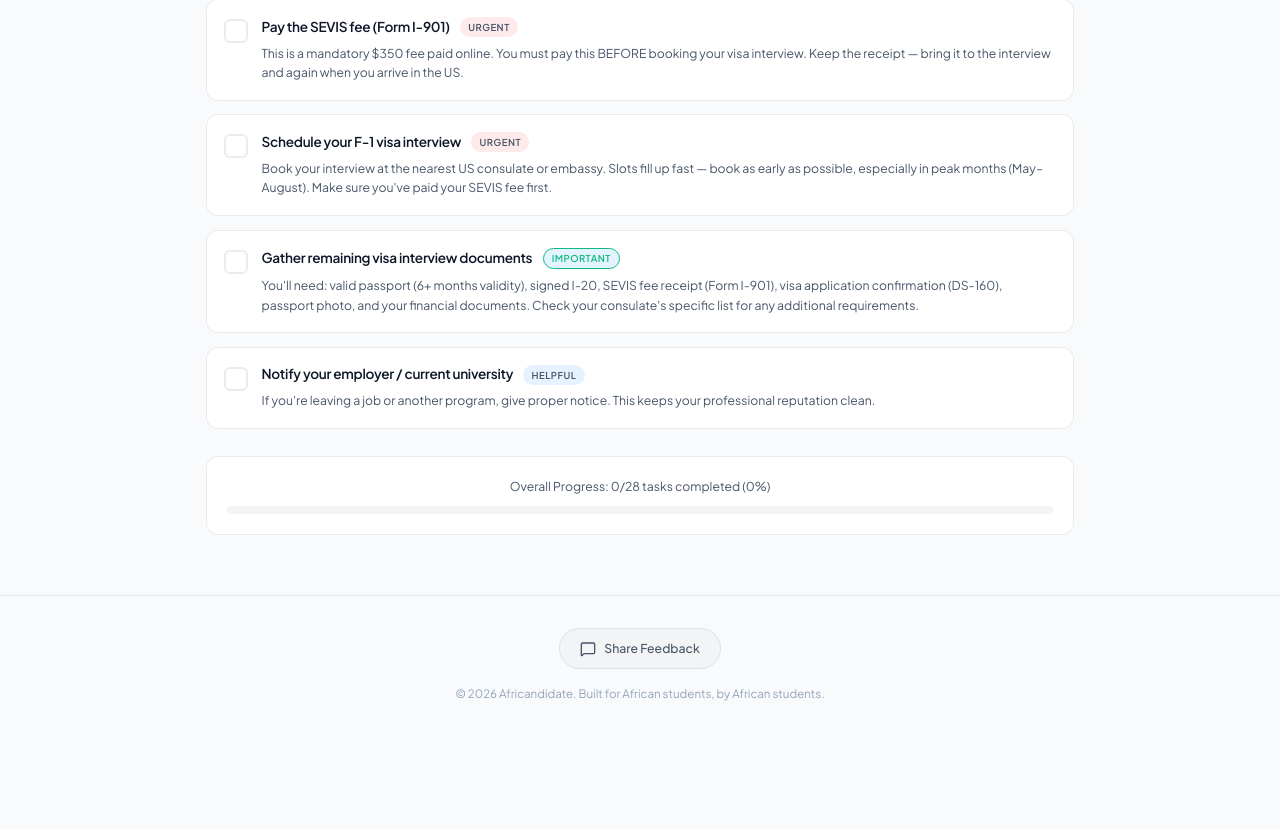
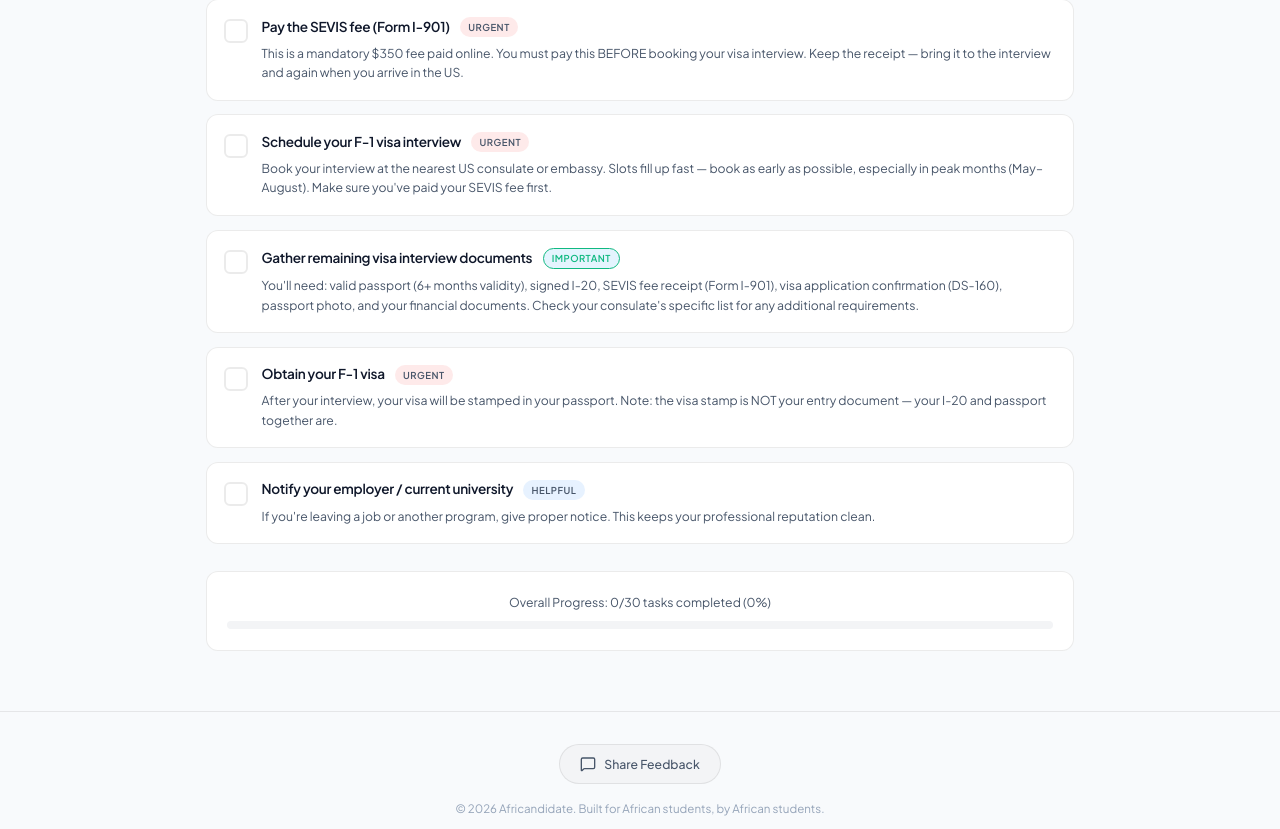
Before and after one commit to legacyindeed/Africandidate, a React (Vite) app: page /pre-arrival in a window 1280 px wide. Shown: the part 680-1509 px from the top of the page. Before the commit the page ends 1414 px from the top, so only its background shows below. Built offline with nearby package versions, Linux system fonts and the light colour scheme.

Commit message:
Reorganize Pre-Arrival: move visa to Acceptance, add accommodation & flight to Pre-Departure

```diff
--- a/src/pages/PreArrival.jsx
+++ b/src/pages/PreArrival.jsx
@@ -48,6 +48,12 @@ const checklistData = {
       tag: 'important'
     },
     {
+      id: 'obtain-visa',
+      title: 'Obtain your F-1 visa',
+      description: 'After your interview, your visa will be stamped in your passport. Note: the visa stamp is NOT your entry document — your I-20 and passport together are.',
+      tag: 'urgent'
+    },
+    {
       id: 'notify-employer',
       title: 'Notify your employer / current university',
       description: 'If you\'re leaving a job or another program, give proper notice. This keeps your professional reputation clean.',
@@ -56,10 +62,22 @@ const checklistData = {
   ],
   'pre-departure': [
     {
-      id: 'obtain-visa',
-      title: 'Obtain your F-1 visa',
-      description: 'After your interview, your visa will be stamped in your passport. Note: the visa stamp is NOT your entry document — your I-20 and passport together are.',
+      id: 'secure-accommodation',
+      title: 'Secure accommodation',
+      description: 'Start searching for housing early — on-campus dorms, off-campus apartments, or temporary stays (Airbnb). Join university housing groups on Facebook and connect with incoming students. Having a confirmed place to stay makes everything else easier.',
       tag: 'urgent'
+    },
+    {
+      id: 'book-flight',
+      title: 'Book your flight',
+      description: 'The earlier you book, the cheaper your ticket. Compare prices across airlines and booking sites. If transiting through a third country (e.g., UK, Canada, or Schengen), check if you need a transit visa — some countries require one even for layovers.',
+      tag: 'urgent'
+    },
+    {
+      id: 'travel-insurance',
+      title: 'Purchase travel insurance',
+      description: 'Separate from health insurance, travel insurance covers flight cancellations, lost luggage, and medical emergencies during transit. Cheap peace of mind — buy this right after booking your flight.',
+      tag: 'important'
     },
     {
       id: 'health-insurance',
@@ -82,12 +100,6 @@ const checklistData = {
         </>
       ),
       tag: 'important'
-    },
-    {
-      id: 'travel-insurance',
-      title: 'Purchase travel insurance',
-      description: 'Separate from health insurance, travel insurance covers flight cancellations, lost luggage, and medical emergencies during transit. Cheap peace of mind.',
-      tag: 'helpful'
     },
     {
       id: 'research-city',
```
